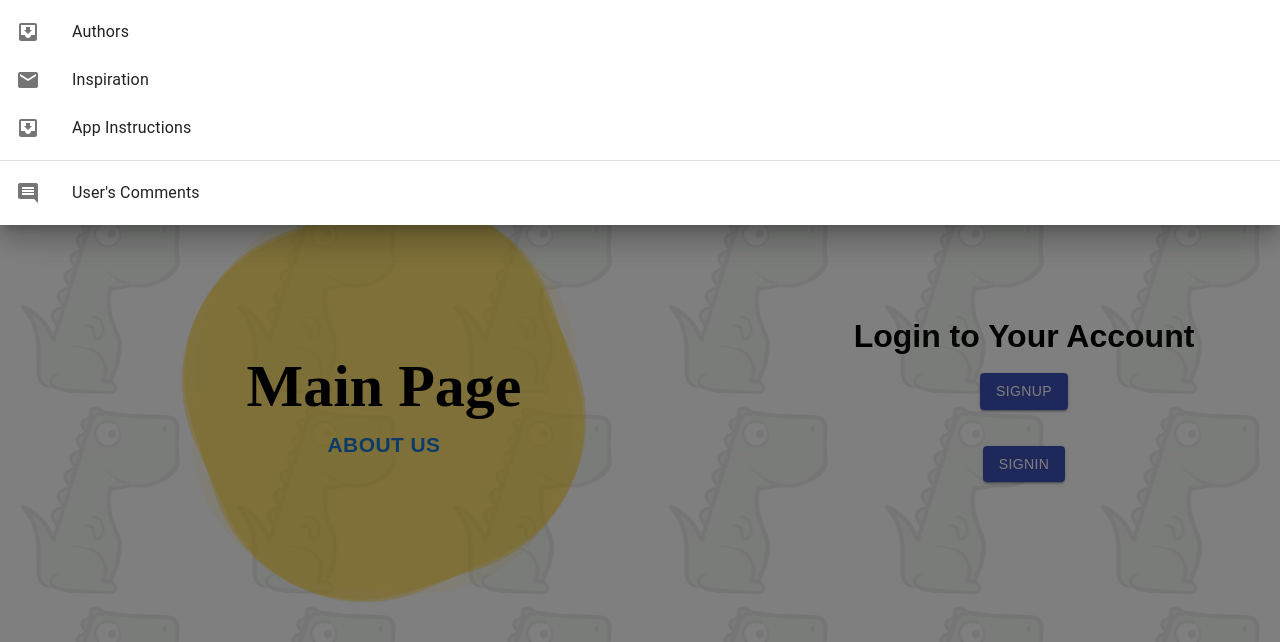
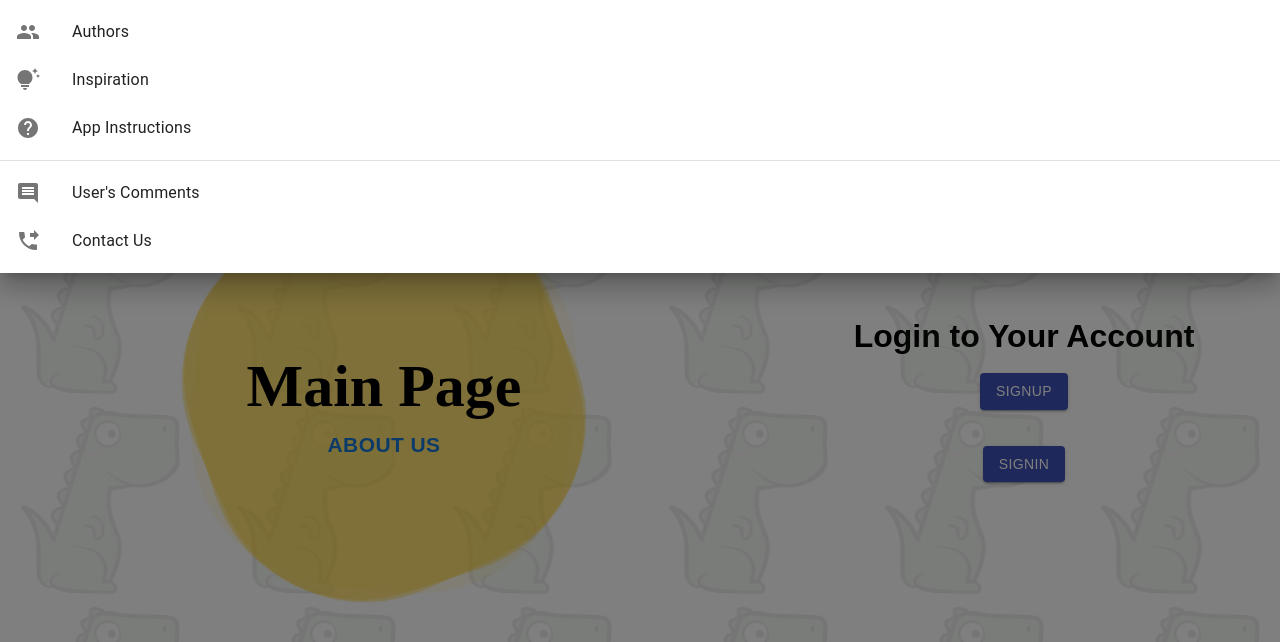
Before and after one commit to walkerhsu/wp_final, a React (Create React App) app in the folder frontend/: page / in a window 1280 px wide. Both pictures are taken after a click on the button "ABOUT US". Shown: the top 642 px of the page. Built offline with nearby package versions, Linux system fonts and the light colour scheme.

Commit message:
frontend About Us Icon changed

```diff
--- a/frontend/src/components/Drawer.js
+++ b/frontend/src/components/Drawer.js
@@ -9,9 +9,11 @@ import ListItem from '@mui/material/ListItem';
 import ListItemButton from '@mui/material/ListItemButton';
 import ListItemIcon from '@mui/material/ListItemIcon';
 import ListItemText from '@mui/material/ListItemText';
-import InboxIcon from '@mui/icons-material/MoveToInbox';
-import MailIcon from '@mui/icons-material/Mail';
+import PeopleIcon from '@mui/icons-material/People';
+import TipsAndUpdatesIcon from '@mui/icons-material/TipsAndUpdates';
+import HelpIcon from '@mui/icons-material/Help';
 import CommentIcon from '@mui/icons-material/Comment';
+import PhoneForwardedIcon from '@mui/icons-material/PhoneForwarded';
 import styled from 'styled-components';
 // import { fontSize } from '@mui/system';
 
@@ -49,7 +51,7 @@ const AboutUsDrawer = () => {
           <ListItem key={text} disablePadding>
             <ListItemButton>
               <ListItemIcon>
-                {index % 2 === 0 ? <InboxIcon /> : <MailIcon />}
+                {index === 0 ? <PeopleIcon /> : index === 1 ? <TipsAndUpdatesIcon /> : <HelpIcon />}
               </ListItemIcon>
               <ListItemText primary={text} />
             </ListItemButton>
@@ -58,12 +60,11 @@ const AboutUsDrawer = () => {
       </List>
       <Divider />
       <List>
-        {["User's Comments"].map((text, index) => (
+        {["User's Comments", "Contact Us"].map((text, index) => (
           <ListItem key={text} disablePadding>
             <ListItemButton>
               <ListItemIcon>
-                <CommentIcon />
-                {/* {index % 2 === 0 ? <InboxIcon /> : <MailIcon />} */}
+                {index === 0 ? <CommentIcon /> : <PhoneForwardedIcon />}
               </ListItemIcon>
               <ListItemText primary={text} />
             </ListItemButton>
```
